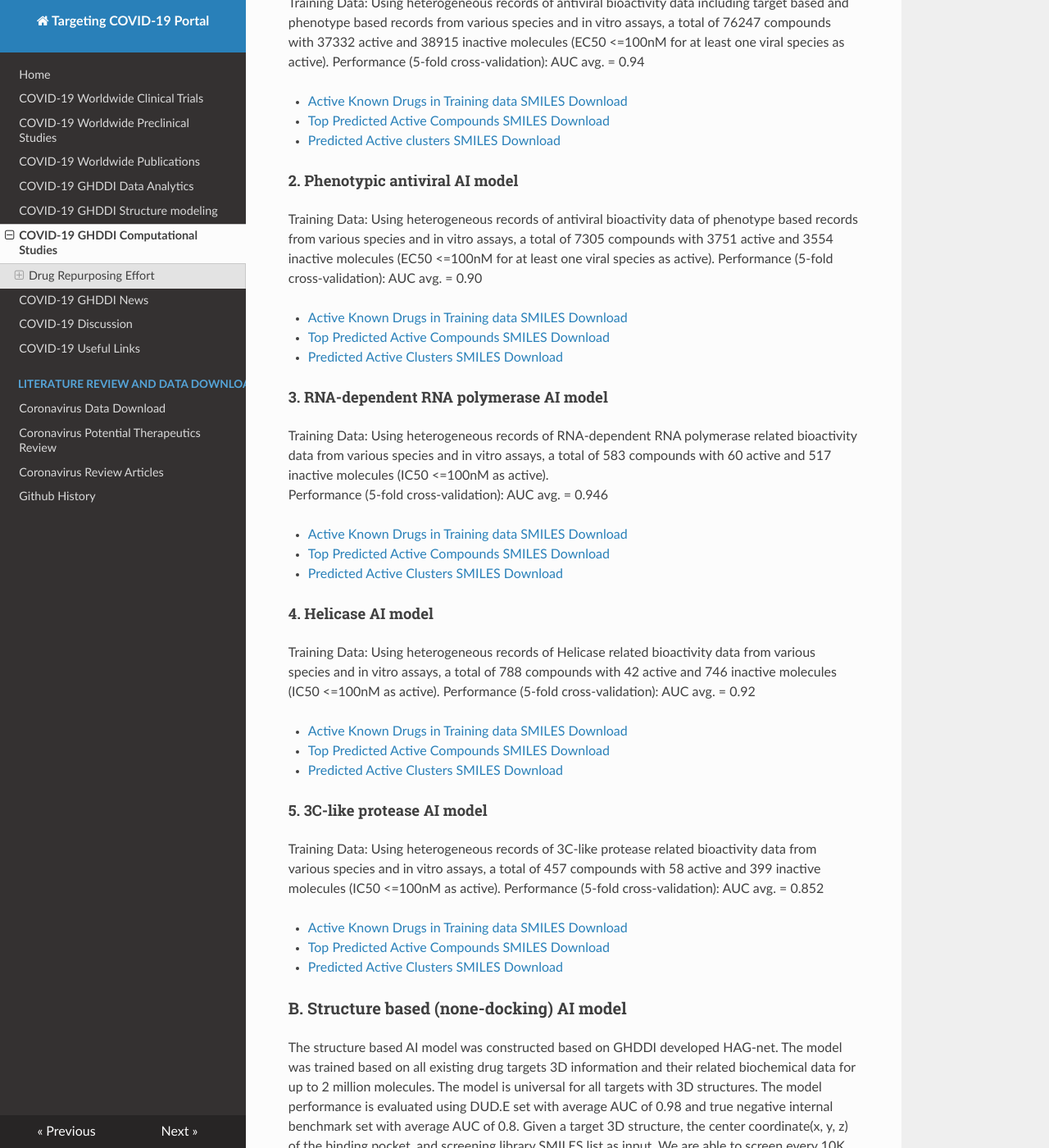
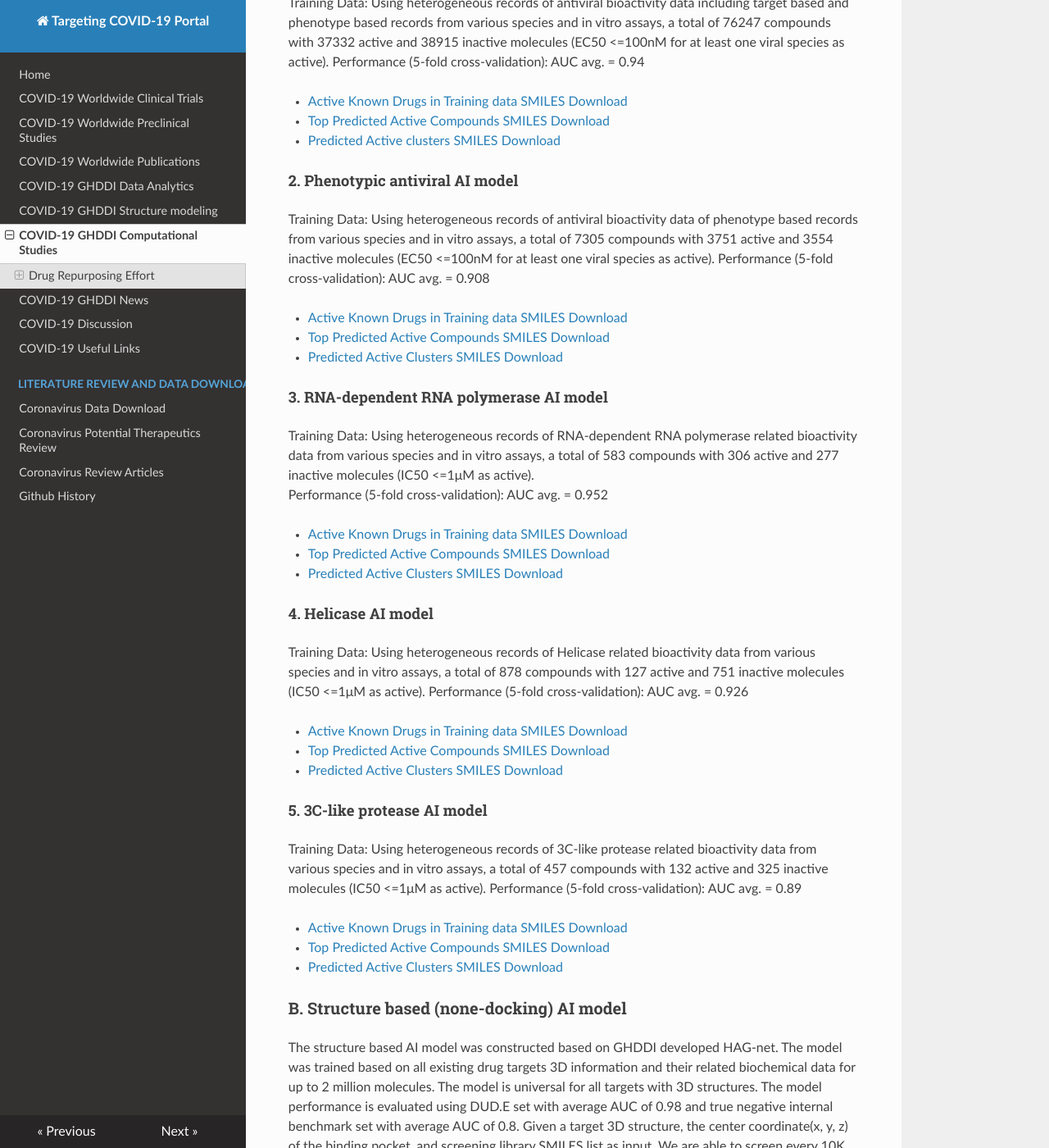
Before and after one commit to GHDDI-AILab/Targeting2019-nCoV, an MkDocs documentation site: the page built from docs/computational.md, in a window 1280 px wide and 1400 px high, scrolled down 874 px. Shown: the whole window at 82% size. Built offline with MkDocs 1.6.1, drawn with Linux system fonts in a browser that asks for light colours; nearby versions of some CDN libraries.

Commit message:
update models and metrics

```diff
--- a/docs/computational.md
+++ b/docs/computational.md
@@ -19,31 +19,31 @@ Performance (5-fold cross-validation): AUC avg. = 0.94
 
 #### 2. Phenotypic antiviral AI model
 Training Data: Using heterogeneous records of antiviral bioactivity data of phenotype based records from various species and in vitro assays, a total of 7305 compounds with 3751 active and 3554 inactive molecules (EC50 <=100nM for at least one viral species as active).
-Performance (5-fold cross-validation): AUC avg. = 0.90
+Performance (5-fold cross-validation): AUC avg. = 0.908
 
 * [Active Known Drugs in Training data SMILES Download](https://ghddiai.oss-cn-zhangjiakou.aliyuncs.com/file/AKD_ViralPhe.xlsx)
 * [Top Predicted Active Compounds SMILES Download](https://ghddiai.oss-cn-zhangjiakou.aliyuncs.com/file/AntivirusPhe_top200.csv)
 * [Predicted Active Clusters SMILES Download](https://ghddiai.oss-cn-zhangjiakou.aliyuncs.com/file/AntivirusPhe_topclusters.csv)
 
 #### 3. RNA-dependent RNA polymerase AI model
-Training Data: Using heterogeneous records of RNA-dependent RNA polymerase related bioactivity data from various species and in vitro assays, a total of 583 compounds with 60 active and 517 inactive molecules (IC50 <=100nM as active).
-Performance (5-fold cross-validation): AUC avg. = 0.946
+Training Data: Using heterogeneous records of RNA-dependent RNA polymerase related bioactivity data from various species and in vitro assays, a total of 583 compounds with 306 active and 277 inactive molecules (IC50 <=1μM as active).
+Performance (5-fold cross-validation): AUC avg. = 0.952
 
 * [Active Known Drugs in Training data SMILES Download](https://ghddiai.oss-cn-zhangjiakou.aliyuncs.com/file/AKD_RdRP.xlsx)
 * [Top Predicted Active Compounds SMILES Download](https://ghddiai.oss-cn-zhangjiakou.aliyuncs.com/file/RDRP_top200.csv)
 * [Predicted Active Clusters SMILES Download](https://ghddiai.oss-cn-zhangjiakou.aliyuncs.com/file/RDRP_topclusters.csv)
 
 #### 4. Helicase AI model
-Training Data: Using heterogeneous records of Helicase related bioactivity data from various species and in vitro assays, a total of 788 compounds with 42 active and 746 inactive molecules (IC50 <=100nM as active).
-Performance (5-fold cross-validation): AUC avg. = 0.92
+Training Data: Using heterogeneous records of Helicase related bioactivity data from various species and in vitro assays, a total of 878 compounds with 127 active and 751 inactive molecules (IC50 <=1μM as active).
+Performance (5-fold cross-validation): AUC avg. = 0.926
 
 * [Active Known Drugs in Training data SMILES Download](https://ghddiai.oss-cn-zhangjiakou.aliyuncs.com/file/AKD_helicase.xlsx)
 * [Top Predicted Active Compounds SMILES Download](https://ghddiai.oss-cn-zhangjiakou.aliyuncs.com/file/helicase_top200.csv)
 * [Predicted Active Clusters SMILES Download](https://ghddiai.oss-cn-zhangjiakou.aliyuncs.com/file/helicase_topclusters.csv)
 
 #### 5. 3C-like protease AI model
-Training Data: Using heterogeneous records of 3C-like protease related bioactivity data from various species and in vitro assays, a total of 457 compounds with 58 active and 399 inactive molecules (IC50 <=100nM as active).
-Performance (5-fold cross-validation): AUC avg. = 0.852
+Training Data: Using heterogeneous records of 3C-like protease related bioactivity data from various species and in vitro assays, a total of 457 compounds with 132 active and 325 inactive molecules (IC50 <=1μM as active).
+Performance (5-fold cross-validation): AUC avg. = 0.89
 
 * [Active Known Drugs in Training data SMILES Download](https://ghddiai.oss-cn-zhangjiakou.aliyuncs.com/file/AKD_3CL.xlsx)
 * [Top Predicted Active Compounds SMILES Download](https://ghddiai.oss-cn-zhangjiakou.aliyuncs.com/file/3CL_top200.csv)
```
